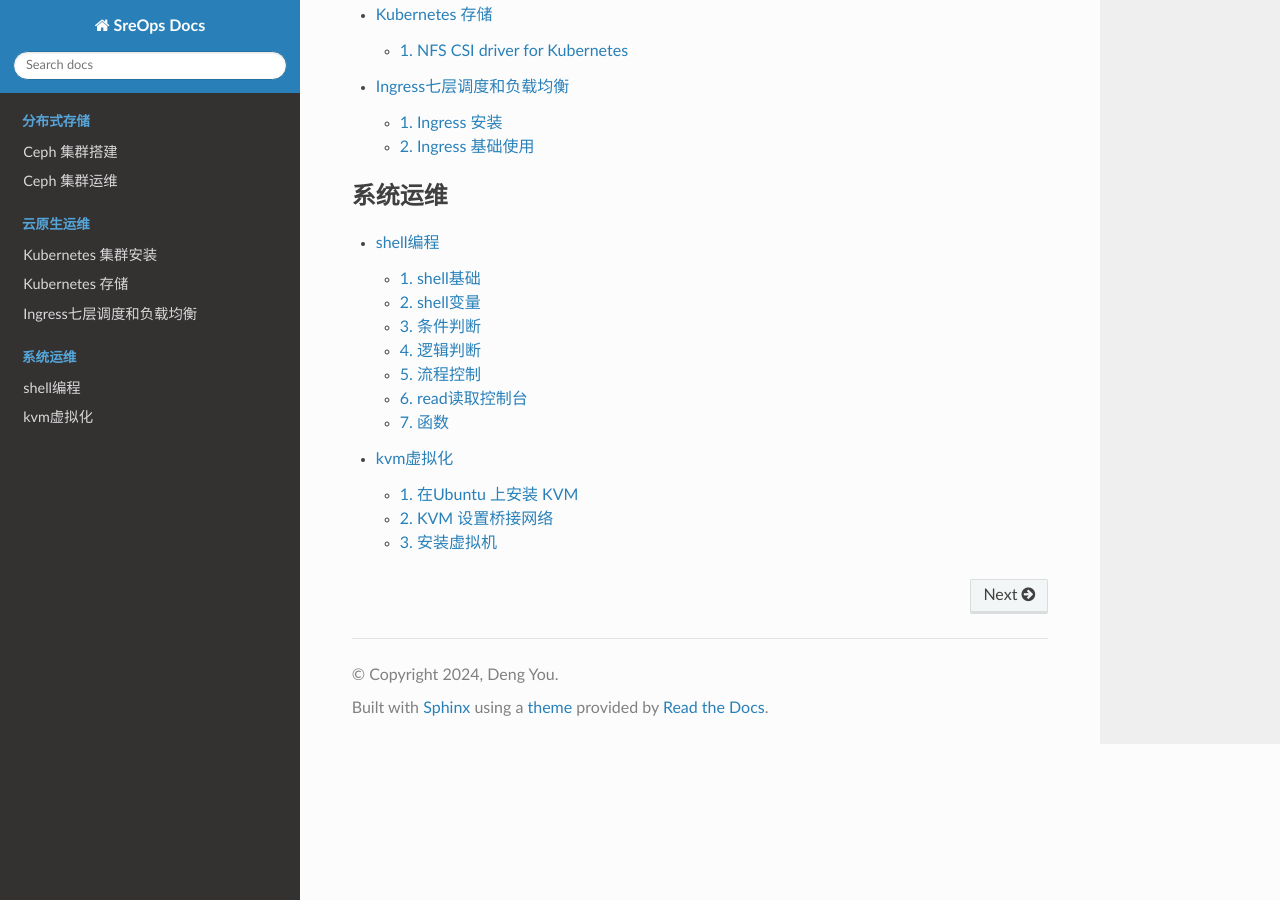
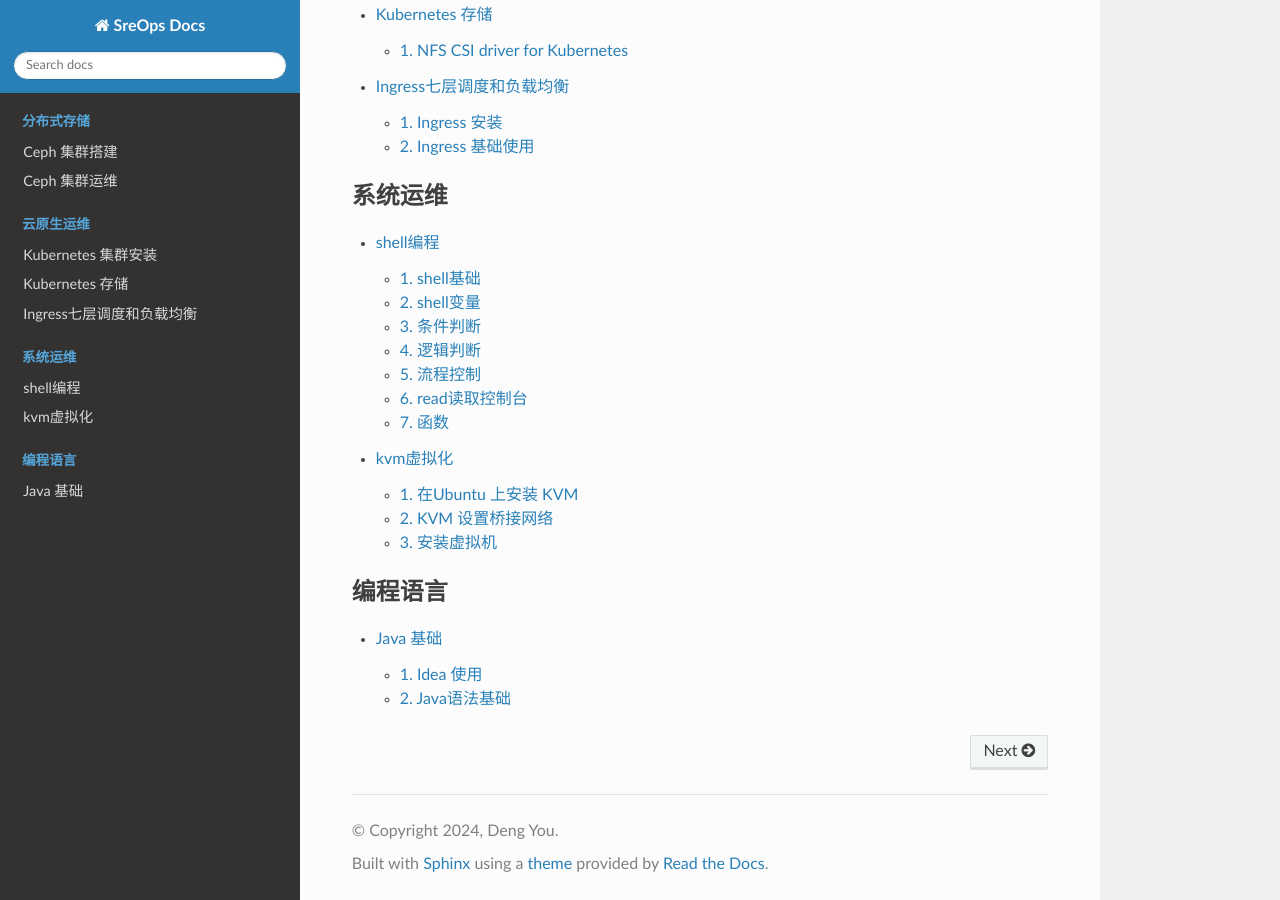
Before and after one commit to dengyouf/sreops_tutorial, a Sphinx documentation site: the page built from source/index.rst, in a window 1280 px wide and 900 px high, scrolled down 636 px. Built offline with Sphinx 7.4.7 and the Read the Docs theme 3.1.0, drawn with Linux system fonts in a browser that asks for light colours; some of the changed lines change nothing that is shown.

Commit message:
add java

````diff
--- a/source/index.rst
+++ b/source/index.rst
@@ -27,3 +27,9 @@
 
    linux/shell.md
    kvm/kvm_setup.md
+
+.. toctree::
+   :maxdepth: 2
+   :caption:  编程语言
+
+   java/java_basic.md
--- /dev/null
+++ b/source/java/java_basic.md
@@ -0,0 +1,534 @@
+# Java 基础
+
+## 1. Idea 使用
+
+- 新建项目-basecode
+
+![img.png](imgs/idea00.png)
+
+- 新建模块-day01
+
+![img_1.png](imgs/idea01.png)
+![img_2.png](imgs/idea02.png)
+
+- 新建包-io.linux.io
+
+![img.png](img.png)
+
+- 新建类-Hello
+
+![img_1.png](img_1.png)
+
+
+```java
+package io.linux.hello;
+
+// Hello 类
+public class Hello {
+    /* main 快速生成main方法 */
+    public static void main(String[] args) {
+        /** sout 快速生成打印语句 */
+        System.out.println("Hello World");
+    }
+}
+```
+
+- 设置 SDK 和 语言级别
+
+![img_4.png](imgs/idea04.png)
+
+## 2. Java语法基础
+
+### 2.1 常量
+
+字面量或者称为常量, 表示代码执行期间，其值不能发生改变的量.
+
+| 常量  | 表达方式            | 备注          |
+|-----|-----------------|-------------|
+| 字符串 | "hello world"   | 使用双引号括起来的内容 |
+| 整数  | 18 -18 120      | 所有的整数       |
+| 小数  | 3.14 -5.66 -1.0 | 所有的小数       |
+| 字符  | 'a'   '国'       | 使用单引号括起来的内容 |
+| 布尔  | true false      |             |
+| 空常量 | null            | 不能直接打印      |
+
+```java
+public class ConstVar {
+    public static void main(String[] args) {
+        System.out.println("Hello World");
+        System.out.println('A');
+        System.out.println((int)'A');
+        System.out.println(19);
+        System.out.println(3.14);
+    }
+}
+```
+
+### 2.2 变量
+
+程序执行过程中，在某个范围内其值可以发生变化的量，本质是一段命名的内存空间。
+
+- 格式：`数据类型 变量名 = 字面常量`
+
+```shell
+public class ComVar {
+    public static void main(String[] args) {
+        // 变量的作用域在 {} 内
+        {
+            int i; // 先声明
+            i = 10;   // 初始化
+            System.out.println(i);
+
+            // 声明的同时进行初始化
+            int ii = 20;
+            System.out.println(ii);
+        }
+        {
+            int i =20;
+            System.out.println(i);
+        }
+
+        // 同类型可以放在一行定义
+        int a = 10, b=20, c=30;
+        System.out.printf("a=%d, b=%d, c=%d\n", a, b, c);
+    }
+}
+```
+
+### 2.3 基本数据类型
+
+| 基本数据类型 | 类型         | 字节数 | 数据范围            |
+|--------|------------|-----|-----------------|
+| 整数类型   | byte       | 1   | -128~127        |
+|        | short      | 2   | -2^15 ~2^15 - 1 |
+|        | int(默认)    | 4   | -2^31 ~ 2^31 -1|
+|        | long       | 8   | -2^63~2^63 -1|
+| 浮点型    | float      | 4   | -3.40308 ~ -3.40308|
+|        | double(默认) | 8   | -1.79E308 ~ -1.79E308|
+| 字符类型   | char       | 2   | 0~65535 |
+| 字符串    | String     |    | |
+| 布尔类型   | boolean    | 1   | true or false |
+
+```java
+public class DemoVar {
+    public static void main(String[] args) {
+        // 长整型需要在数字后添加l或者L，建议使用L
+        long num = 800000000L;
+        System.out.println(num);
+
+        // 浮点型需要在数字后添加 f 或者 F，推荐使用F
+        float num2 = 8.0f;
+        System.out.println(num2);
+
+        // 强制类型转换
+        char ch = 'a';
+        System.out.println((int)ch);
+    }
+}
+```
+
+### 2.4 类型转换
+
+当数据类型不一致时，需要进行类型转换
+
+- 自动类型转换： 由小范围的数据类型转为大范围的数据类型，代码不需要处理，自动完成转换
+- 显示类型转换： 由大范围的数据类型转为小范围的数据类型，要显示指定要转换的类型，可能会造成精度缺失，不推荐使用
+
+```java
+public class DemoTransf {
+    public static void main(String[] args) {
+        int a =10;
+        long b = a;
+        System.out.printf("a=%d, b=%d\n", a,b);
+
+        // 任意一个整数都可以赋值给小数变量，但可能会导致进度丢失
+        // 虽然 int 和 float 都为4个字节，但是 int 类型表示整数比 float 要多，所以会丢失精度
+        int i = 1211111111;
+        float f = i;
+        System.out.printf("i=%d, f=%f\n", i,f);
+
+        // 强制类型转换
+        long m = 100L;
+        int n = (int)m;
+        System.out.printf("m=%d, n=%d\n", m,n);
+    }
+}
+```
+
+### 2.5 运算符
+
+#### 2.5.1 算术运算符
+
+| 符号 | 说明 |
+|----|----|
+| +  | 加  |
+| -  | 减  |
+| *  | 乘  |
+| /  | 除  |
+| %  | 取余 |
+| ++ | 自增 |
+| -- | 自减 |
+| += |  |
+| -= |  |
+| *= |  |
+| /= |  |
+| %= |  |
+
+```java
+public class DemoOp {
+    public static void main(String[] args) {
+        int a = 10;
+        int b = 3;
+        // 两个整数运算，获取的结果一定是整数
+        System.out.println(a / b);
+        System.out.println(a % b);
+
+        float m = 10.0f;
+        float n = 3.0f;
+        // 两个浮点数运算，结果该是多少就是多少
+        System.out.println(m / n);
+        System.out.println(m % n);
+
+        // 只要 / 两端出现小数，其结果肯定是小数
+        System.out.println(a / n);
+
+        // 字符串+任意类型=字符串
+        String s ="hello world";
+        System.out.println(s+10);
+    }
+}
+```
+
+```java
+public class SelfOp {
+    public static void main(String[] args) {
+        int a = 7;
+
+        int c = ++a + 5 + --a  + 12  + a++;
+        //  c = 8 + 5 + 7 + 12 + 7
+        System.out.println(a); // 8
+        System.out.println(c); // 39
+    }
+}
+```
+
+#### 2.5.2 赋值运算符
+
+| 符号 | 说明 |
+|----|----|
+| += |  |
+| -= |  |
+| *= |  |
+| /= |  |
+| %= |  |
+
+```java
+public class SelfOp {
+    public static void main(String[] args) {
+        int a = 4;
+
+        int num = a += a -= a *= ++a;
+        // num = a += a -= (a *= ++a )
+        // num = 4 += 4 -= (4 * 5)
+        // num = 4 += 4 -= 20
+        // num = 8 -= 20
+        System.out.println(num);
+    }
+}
+```
+
+
+#### 2.5.3 关系运算符
+
+关系运算符返回值一定是 boolean 类型
+
+| 符号 | 说明   |
+|----|------|
+| == | 等于   |
+| != | 不等于  |
+| >  | 大于   |
+| <  | 小于   |
+| >= | 大于等于 |
+| <= | 小于等于 |
+
+#### 2.5.4 逻辑运算符
+
+| 符号          | 说明 |
+|-------------|----|
+| & or &&     | 与  |
+| \|  or \|\| | 或  |
+| ^           | 异或 |
+| !           | 取反 |
+
+对于 `&&` 和 `||` 而言，具有短路效果，建议使用, `&&` 的优先级高于 `||`
+
+```java
+public class DemoLogic {
+    public static void main(String[] args) {
+        int a = 10;
+        int b = 20;
+        int c = 10;
+
+        System.out.println((a == c) & (b>c));
+        System.out.println((a == c) | (b>c));
+        System.out.println((a == c) ^ (b>c));
+        System.out.println((a == c) ^ (b>c));
+        System.out.println(!((a == c) ^ (b>c)));
+
+        System.out.println((a == c) && (b>c));
+        System.out.println((a == c) || (b>c));
+    }
+}
+```
+
+
+#### 2.5.5 三目运算符
+
+```java
+public class DemothreeOp {
+    public static void main(String[] args) {
+        int a = (3<5)?1:4;
+        System.out.println(a);
+
+        int m=10, n=20;
+
+        int max = m>n?m:n;
+        System.out.println(max);
+    }
+}
+```
+
+
+
+### 2.6 控制台输入
+
+```shell
+// 导包
+import java.util.Scanner;
+
+public class StdInput {
+    public static void main(String[] args) {
+        // 创建
+        Scanner sc = new Scanner(System.in);
+        System.out.print("请输入一个整数: ");
+
+        // 使用
+        int i = sc.nextInt();
+        System.out.println(i);
+    }
+}
+```
+
+### 2.7 流程控制
+
+#### 2.7.1 顺序结构
+
+从上而下顺序执行
+
+```java
+public class OrderExec {
+    public static void main(String[] args) {
+        System.out.println("11111111111111");
+        System.out.println("22222222222222");
+        System.out.println("33333333333333");
+    }
+}
+```
+
+#### 2.7.2 分支结构
+
+- if 分支结构
+
+```java
+import java.util.Scanner;
+
+public class DemoIf {
+    public static void main(String[] args) {
+        Scanner sc = new Scanner(System.in);
+        System.out.print("请输入你的年龄：");
+        int age = sc.nextInt();
+
+        if (age >= 18)  // 单分支请{}内只有一条语句，{}可省略
+            System.out.println("你已成年");
+
+
+    }
+}
+```
+
+- if-else 分支结构
+
+```java
+import java.util.Scanner;
+
+public class DemoIf {
+    public static void main(String[] args) {
+        Scanner sc = new Scanner(System.in);
+        System.out.print("请输入你的年龄：");
+        int age = sc.nextInt();
+
+        if (age >= 18){
+            System.out.println("你已成年");
+        } else {
+            System.out.println("你未成年");
+        }
+
+    }
+}
+```
+
+- if-else-if 分支结构
+
+```java
+import java.util.Scanner;
+
+public class DemoIf {
+    public static void main(String[] args) {
+        Scanner sc = new Scanner(System.in);
+        System.out.print("请输入你的分数：");
+        float score = sc.nextFloat();
+
+        if (score >= 80 && score < 100) {
+            System.out.println("您的成绩：优秀");
+        } else if (score >= 70 && score < 80) {
+            System.out.println("您的成绩：良好");
+        } else if (score >= 60 && score < 70) {
+            System.out.println("您的成绩：合格");
+        } else {
+            System.out.println("您的成绩：不合格");
+        }
+
+    }
+}
+```
+- switch语句
+
+```java
+import java.util.Scanner;
+
+public class DemoSwitch {
+    public static void main(String[] args) {
+        Scanner sc = new Scanner(System.in);
+        System.out.print("请输入一个数字: ");
+
+        int num = sc.nextInt();
+        switch (num) {
+            case 1:
+                System.out.println("星期一");
+                break;
+            case 2:
+                System.out.println("星期二");
+                break;
+            case 3:
+                System.out.println("星期三");
+                break;
+            case 4:
+                System.out.println("星期四");
+                break;
+            case 5:
+                System.out.println("星期五");
+                break;
+            case 6:
+            case 7:
+                System.out.println("周末");
+                break;
+            default:
+                System.out.println("输入错误");
+        }
+    }
+}
+```
+
+#### 2.7.3 循环结构
+
+
+
+- for 循环
+
+```java
+public class DemoFor {
+
+    public static void main(String[] args) {
+        int sum = 0;
+        for (int i = 0; i < 10; i++) {
+            System.out.println(i);
+            sum+=i;
+        }
+        System.out.println(sum);
+    }
+
+}
+```
+
+- while 循环
+
+```java
+public class DemoWhile {
+    public static void main(String[] args) {
+        int i = 1;
+        while (i < 10) {
+            System.out.println(i);
+            i++;
+        }
+    }
+}
+```
+
+- do-while 循环
+
+```java
+public class DemoDoWhile {
+    public static void main(String[] args) {
+        int i = 0;
+        do {
+            System.out.println(i);
+            i++;
+        }while (i < 10);
+    }
+}
+```
+
+#### 2.7.5 break & contine
+
+- break 结束循环，如果嵌套多个for循环，则中断最近的for循环，不影响外部的循环
+
+```java
+public class DemoBreak {
+    public static void main(String[] args) {
+        for (int i = 0; i < 5; i++) {
+            if (i == 3) {
+                break;
+            }
+            System.out.println(i);
+        }
+    }
+}
+
+---------------------------
+0
+1
+2
+```
+
+- contine：跳过本次循环，直接进入下一次循环，如果嵌套多个for循环，则跳过最近的for循环，不影响外部的循环
+
+```java
+public class DemoBreak {
+    public static void main(String[] args) {
+        for (int i = 0; i < 5; i++) {
+            if (i == 3) {
+                continue; // 结束本次循环，返回
+            }
+            System.out.println(i);
+        }
+    }
+}
+
+----------------------------
+0
+1
+2
+4
+```
+
+### 3. 数组
````
Also changed, not shown: source/java/img.png (added), source/java/img_1.png (added), source/java/imgs/idea00.png (added), source/java/imgs/idea01.png (added), source/java/imgs/idea02.png (added), source/java/imgs/idea03.png (added), source/java/imgs/idea04.png (added).
